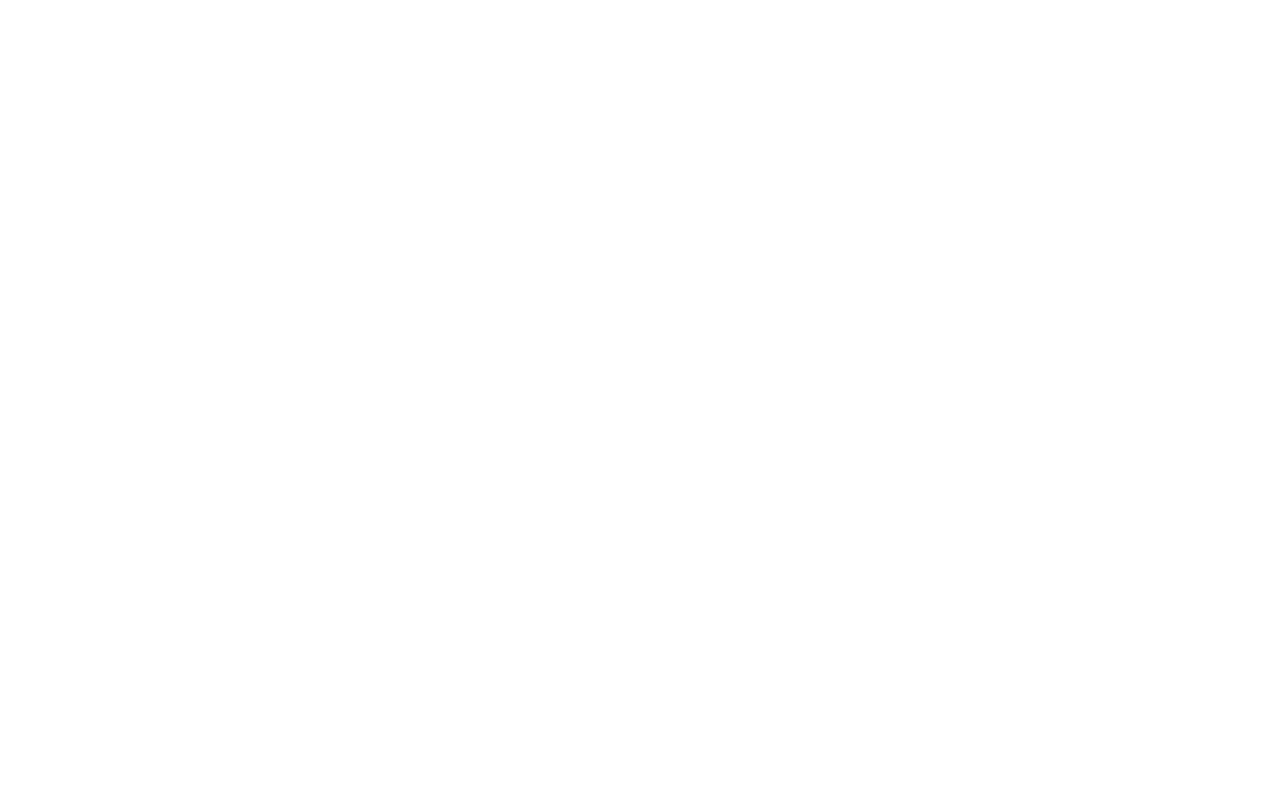
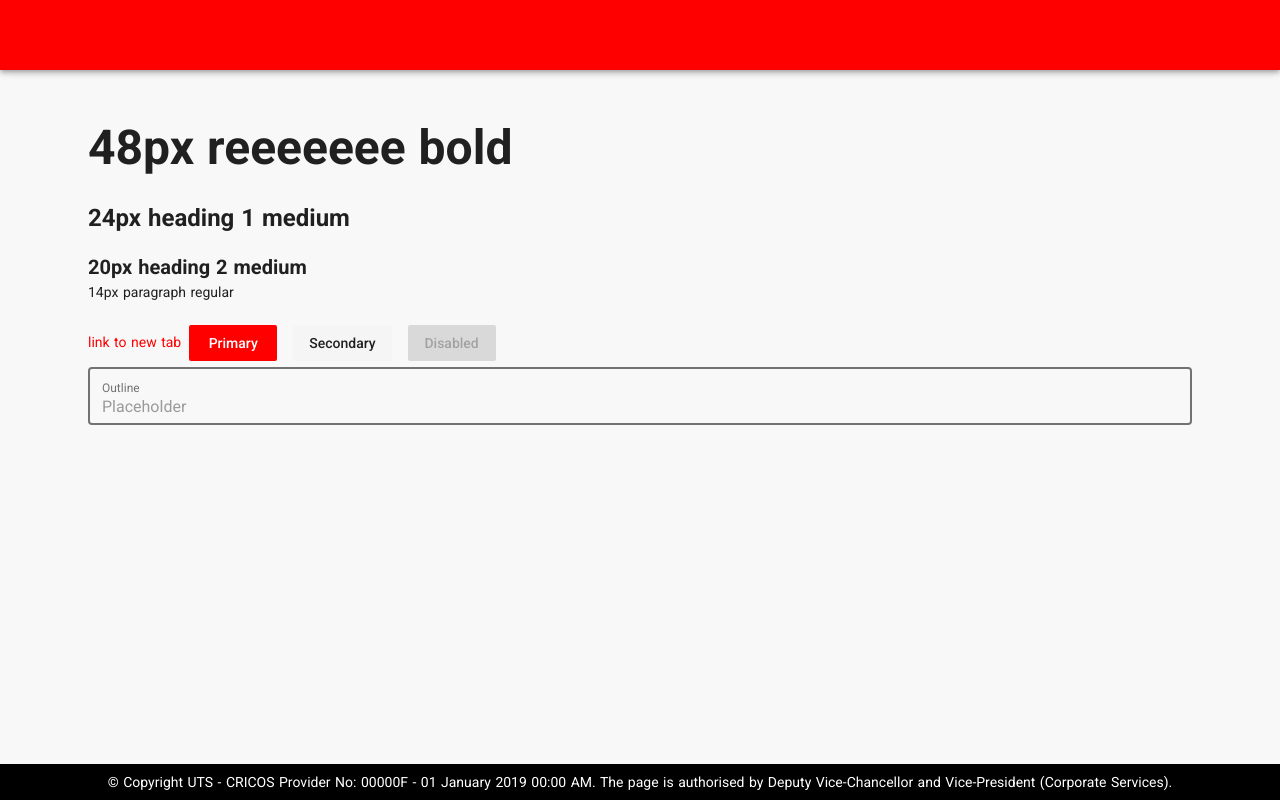
Before and after one commit to sguillema/ses2-web, a Nuxt app in the folder packages/application/: page /styleguide in a window 1280 px wide. Before the commit this address had no page. Built offline with nearby package versions, Linux system fonts and the light colour scheme.

Commit message:
add initial vuetify setup , add some basic components to the style guide page

```diff
--- /dev/null
+++ b/packages/application/assets/styles/global.scss
@@ -0,0 +1,58 @@
+/***********
+* GLOBAL   *
+***********/
+
+@import './variables.scss';
+
+*,
+*:before,
+*:after {
+  box-sizing: border-box;
+  margin: 0;
+}
+
+html {
+  font-family: 'Helvetica Neue', 'Segoe UI', 'Source Sans Pro', -apple-system,
+    BlinkMacSystemFont, Roboto, Arial, sans-serif;
+  font-size: 16px;
+  word-spacing: 1px;
+  -ms-text-size-adjust: 100%;
+  -webkit-text-size-adjust: 100%;
+  -moz-osx-font-smoothing: grayscale;
+  -webkit-font-smoothing: antialiased;
+  box-sizing: border-box;
+}
+
+body {
+  margin: 0;
+}
+
+.reee {
+  font-size: $font-reee;
+  font-weight: $fontweight-bold;
+}
+
+h1 {
+  font-size: $font-heading;
+  font-weight: $fontweight-bold;
+}
+
+h2 {
+  font-size: $font-subheading;
+  font-weight: $fontweight-bold;
+}
+
+p {
+  font-size: $font-regular;
+  font-weight: $fontweight-regular;
+}
+
+.v-btn__content {
+  text-transform: capitalize;
+}
+
+#__layout {
+  .theme--light.application {
+    background: $color-gray;
+  }
+}
--- a/packages/application/assets/styles/variables.scss
+++ b/packages/application/assets/styles/variables.scss
@@ -3,13 +3,26 @@
 /*********************
 * COLOURS/VARIABLES  *
 *********************/
-$black: #000;
-$white: #fff;
+$color-primary: #ff0000;
+$color-secondary: #0a49f1;
 
-// $font-small: 10px;
-// $font-regular: 12px;
-// $font-medium: 15px;
-// $font-heading: 50px;
+$color-black: #000;
+$color-darkgray: #707070;
+$color-gray: #f8f8f8;
+$color-white: #fff;
+
+$fontweight-bold: 600;
+$fontweight-regular: 400;
+$fontweight-light: 300;
+
+$font-reee: 48px;
+$font-heading: 24px;
+$font-subheading: 20px;
+$font-cardtitle: 18px;
+$font-subtitle: 16px;
+$font-button: 15px;
+$font-regular: 14px;
+$font-footer: 12px;
 
 /***********
 * FONTS    *
--- /dev/null
+++ b/packages/application/components/Footer.vue
@@ -0,0 +1,30 @@
+<template>
+  <v-footer id="footer" app>
+    <div class="footerMessage">
+      {{ $messages.FooterText }}
+    </div>
+  </v-footer>
+</template>
+
+<script>
+export default {
+  components: {},
+  data() {
+    return {}
+  }
+}
+</script>
+
+<style lang="scss" scoped>
+@import '~assets/styles/variables';
+#footer {
+  height: 40px;
+  background-color: $color-black;
+  color: $color-white;
+
+  .footerMessage {
+    width: 100%;
+    text-align: center;
+  }
+}
+</style>
--- a/packages/application/components/Header.vue
+++ b/packages/application/components/Header.vue
@@ -1,5 +1,5 @@
 <template>
-  <header id="header"></header>
+  <v-toolbar id="header" app />
 </template>
 
 <script>
@@ -16,5 +16,7 @@
 <style lang="scss" scoped>
 @import '~assets/styles/variables';
 #header {
+  height: 70px;
+  background-color: $color-primary;
 }
 </style>
--- a/packages/application/layouts/default.vue
+++ b/packages/application/layouts/default.vue
@@ -1,15 +1,21 @@
 <template>
-  <div id="layout">
+  <v-app>
     <Header />
-    <nuxt />
-  </div>
+    <v-content>
+      <v-container fluid>
+        <nuxt />
+      </v-container>
+    </v-content>
+    <Footer />
+  </v-app>
 </template>
 
 <script>
 import Header from '~/components/Header.vue'
+import Footer from '~/components/Footer.vue'
 
 export default {
-  components: { Header },
+  components: { Header, Footer },
   data() {
     return {
       dummy: ''
@@ -24,29 +30,5 @@
 </script>
 
 <style lang="scss">
-/***********
-* GLOBAL   *
-***********/
-html {
-  font-family: 'Source Sans Pro', -apple-system, BlinkMacSystemFont, 'Segoe UI',
-    Roboto, 'Helvetica Neue', Arial, sans-serif;
-  font-size: 16px;
-  word-spacing: 1px;
-  -ms-text-size-adjust: 100%;
-  -webkit-text-size-adjust: 100%;
-  -moz-osx-font-smoothing: grayscale;
-  -webkit-font-smoothing: antialiased;
-  box-sizing: border-box;
-}
-
-body {
-  margin: 0;
-}
-
-*,
-*:before,
-*:after {
-  box-sizing: border-box;
-  margin: 0;
-}
+@import '~/assets/styles/global.scss';
 </style>
--- a/packages/application/nuxt.config.js
+++ b/packages/application/nuxt.config.js
@@ -19,6 +19,10 @@
       {
         rel: 'stylesheet',
         href: 'https://use.fontawesome.com/releases/v5.7.0/css/all.css'
+      },
+      {
+        rel: 'stylesheet',
+        href: `https://fonts.googleapis.com/css?family=Roboto:100,300,400,500,700,900|Material+Icons`
       }
     ]
   },
@@ -36,7 +40,7 @@
   /*
    ** Plugins to load before mounting the App
    */
-  plugins: ['~/resources/strings.js'],
+  plugins: ['~/resources/strings.js', '~/plugins/vuetify.js'],
 
   /*
    ** Nuxt.js modules
--- a/packages/application/package.json
+++ b/packages/application/package.json
@@ -25,9 +25,10 @@
     "bulma": "^0.7.2",
     "cross-env": "^5.2.0",
     "dotenv": "^6.0.0",
+    "js-cookie": "^2.2.0",
+    "normalize.css": "^8.0.1",
     "nuxt": "^2.3.4",
-    "normalize.css": "^8.0.1",
-    "js-cookie": "^2.2.0"
+    "vuetify": "^1.5.9"
   },
   "devDependencies": {
     "@nuxtjs/eslint-config": "^0.0.1",
--- /dev/null
+++ b/packages/application/pages/styleguide/index.vue
@@ -0,0 +1,43 @@
+<template>
+  <div id="page-index">
+    <section class="section-container">
+      <div class="container">
+        <div class="reee">
+          {{ reee }}
+        </div>
+        <h1>{{ heading }}</h1>
+        <h2>{{ subheading }}</h2>
+        <p>{{ paragraph }}</p>
+        <a href="#">{{ linkText }}</a>
+        <v-btn depressed color="primary">
+          primary
+        </v-btn>
+        <v-btn depressed>
+          secondary
+        </v-btn>
+        <v-btn depressed disabled>
+          disabled
+        </v-btn>
+        <v-text-field label="Outline" placeholder="Placeholder" outline />
+      </div>
+    </section>
+  </div>
+</template>
+
+<script>
+export default {
+  data() {
+    return {
+      reee: '48px reeeeeee bold',
+      heading: '24px heading 1 medium',
+      subheading: '20px heading 2 medium',
+      paragraph: '14px paragraph regular',
+      linkText: 'link to new tab'
+    }
+  }
+}
+</script>
+
+<style lang="scss" scoped>
+@import '~assets/styles/variables';
+</style>
--- /dev/null
+++ b/packages/application/plugins/vuetify.js
@@ -0,0 +1,15 @@
+import Vue from 'vue'
+import Vuetify from 'vuetify'
+import 'vuetify/dist/vuetify.min.css'
+
+Vue.use(Vuetify, {
+  theme: {
+    primary: '#ff0000',
+    secondary: '#0a49f1',
+    accent: '#82B1FF',
+    error: '#FF5252',
+    info: '#2196F3',
+    success: '#4CAF50',
+    warning: '#FFC107'
+  }
+})
--- a/packages/application/resources/strings.js
+++ b/packages/application/resources/strings.js
@@ -1,5 +1,6 @@
 import Vue from 'vue'
 
 Vue.prototype.$messages = {
-  HomeWelcome: 'Welcome to UTS HELPS!'
+  HomeWelcome: 'Welcome to UTS HELPS!',
+  FooterText: `© Copyright UTS - CRICOS Provider No: 00000F - 01 January 2019 00:00 AM. The page is authorised by Deputy Vice-Chancellor and Vice-President (Corporate Services).`
 }
```
Also changed, not shown: 1 other file (tests, documents, lock files or other folders).
